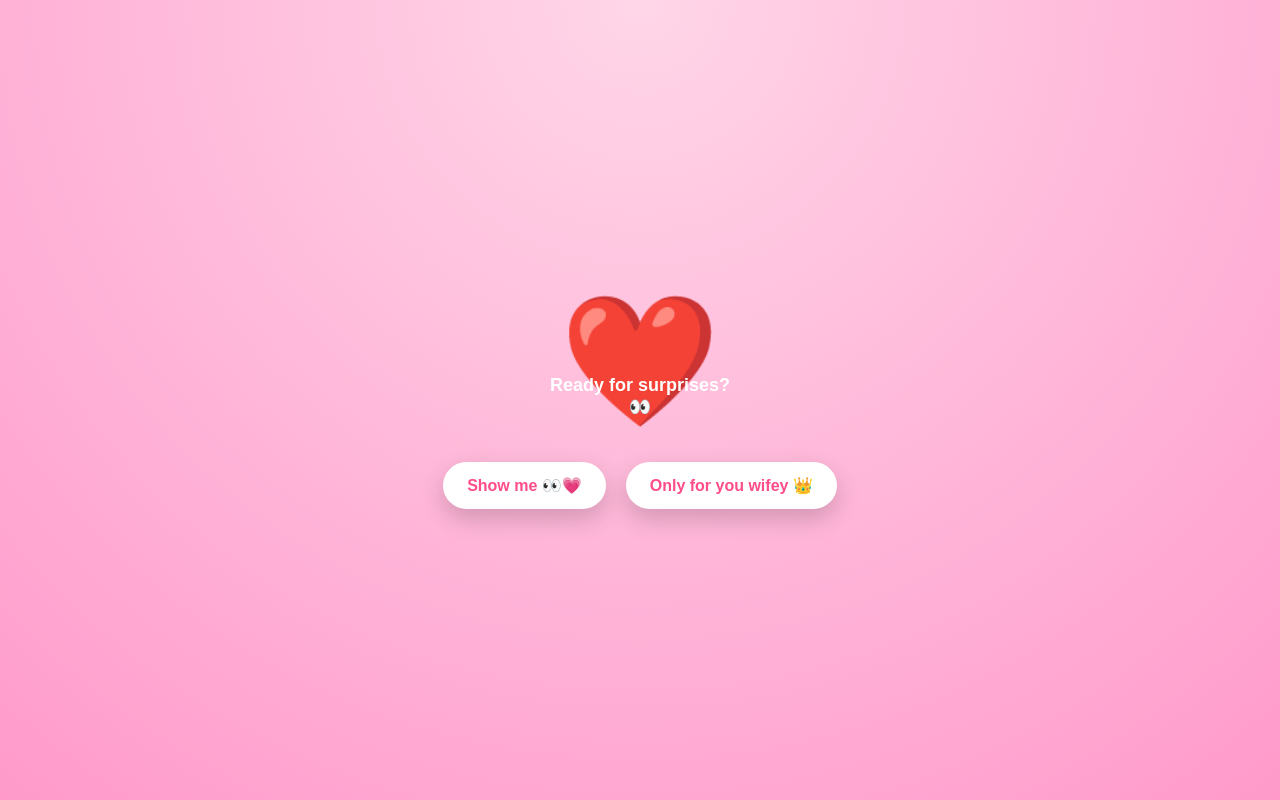
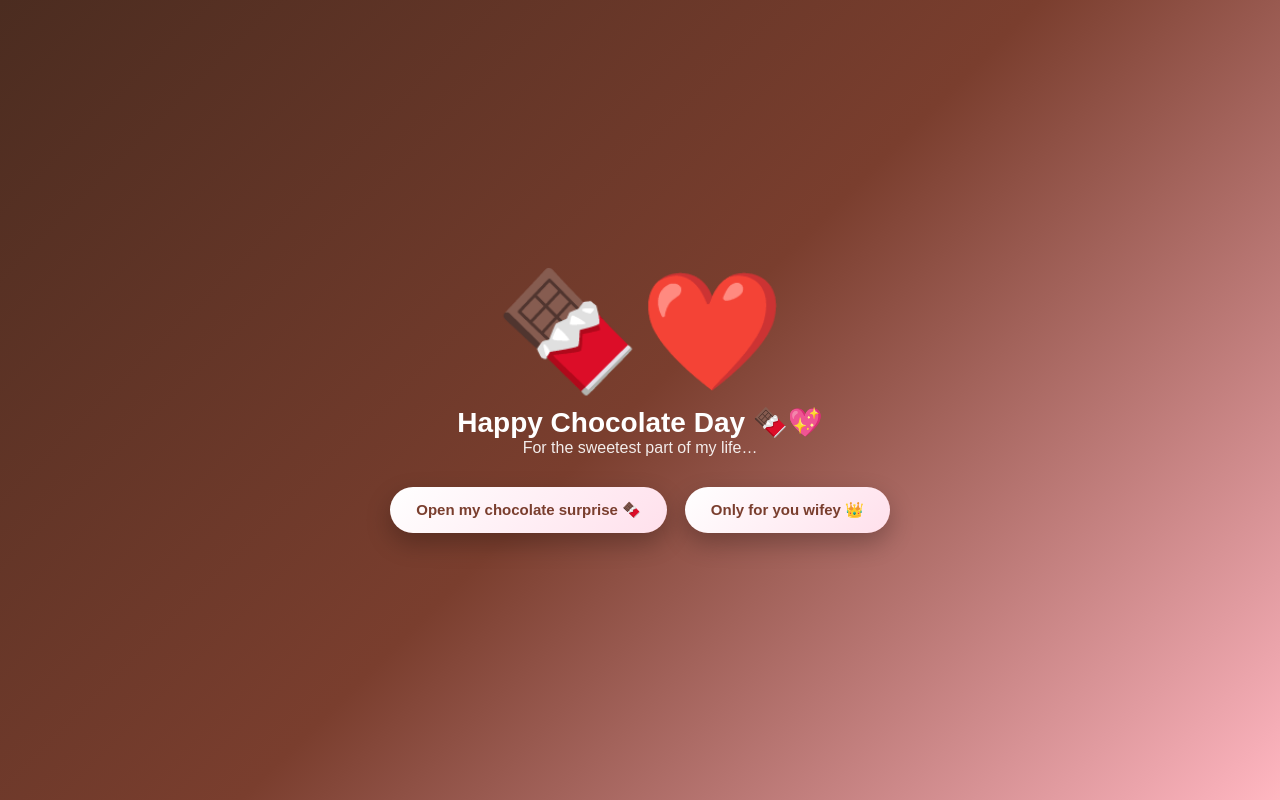
Before and after one commit to kavyansh2720/valentine-site, a Flask app: page /yes in a window 1280 px wide. Run offline with Flask 3, Linux system fonts and the light colour scheme.

Commit message:
Update yes.html

```diff
--- a/templates/yes.html
+++ b/templates/yes.html
@@ -3,7 +3,7 @@
 <head>
 <meta charset="UTF-8" />
 <meta name="viewport" content="width=device-width, initial-scale=1.0"/>
-<title>Surprise 💗</title>
+<title>Happy Chocolate Day 🍫</title>
 
 <style>
 *{
@@ -15,114 +15,117 @@
 
 body{
   height:100vh;
-  background: radial-gradient(circle at top, #ffd6e8, #ff9acb);
+  background: linear-gradient(135deg, #4b2c20, #7a3e2e, #ffb6c1);
   overflow:hidden;
   display:flex;
   align-items:center;
   justify-content:center;
+  color:#fff;
 }
 
-/* MAIN */
+/* CONTAINER */
 .container{
   text-align:center;
   position:relative;
+  padding:20px;
 }
 
-/* HEART */
-.heart{
-  font-size:120px;
-  animation:pulse 2s infinite;
+/* CHOCOLATE HEART */
+.choco-heart{
+  font-size:110px;
+  animation:pulse 2.5s infinite;
 }
 
 @keyframes pulse{
   0%,100%{transform:scale(1);}
-  50%{transform:scale(1.08);}
+  50%{transform:scale(1.1);}
 }
 
-.heart-text{
-  position:absolute;
-  top:48%;
-  left:50%;
-  transform:translate(-50%,-50%);
-  font-size:18px;
-  font-weight:600;
-  color:#fff;
+/* TITLE */
+.title{
+  margin-top:10px;
+  font-size:28px;
+  font-weight:700;
+}
+
+.subtitle{
+  font-size:16px;
+  opacity:.9;
+  margin-bottom:30px;
 }
 
 /* BUTTONS */
 .buttons{
-  margin-top:30px;
   display:flex;
-  gap:20px;
+  gap:18px;
   justify-content:center;
-  transition:.6s;
+  flex-wrap:wrap;
+  transition:.6s ease;
 }
 
 button{
-  padding:14px 24px;
+  padding:14px 26px;
   border:none;
   border-radius:30px;
-  font-size:16px;
+  font-size:15px;
+  font-weight:600;
   cursor:pointer;
-  background:#fff;
-  color:#ff4d88;
-  font-weight:600;
-  box-shadow:0 10px 25px rgba(0,0,0,.18);
+  background:linear-gradient(135deg,#fff,#ffe0ec);
+  color:#7a3e2e;
+  box-shadow:0 10px 25px rgba(0,0,0,.25);
   transition:.3s;
 }
 
 button:hover{
-  transform:scale(1.1);
+  transform:scale(1.12);
 }
 
-/* GLASS MESSAGE BOX */
-.message-box{
+/* GLASS BOX */
+.choco-box{
   display:none;
   margin-top:30px;
-  padding:28px 35px;
+  padding:26px 30px;
   border-radius:22px;
+  backdrop-filter:blur(16px);
+  background:rgba(255,255,255,0.35);
+  border:1px solid rgba(255,255,255,0.45);
+  color:#5a2c1d;
+  box-shadow:0 25px 45px rgba(0,0,0,.35);
   font-size:20px;
   font-weight:600;
-  color:#ff4d88;
-  backdrop-filter: blur(15px);
-  background: rgba(255,255,255,0.35);
-  border:1px solid rgba(255,255,255,0.4);
-  box-shadow:0 25px 40px rgba(0,0,0,.25);
-  min-height:100px;
-  z-index:2;
+  min-height:90px;
 }
 
 /* BACK */
 .back{
   display:none;
-  margin-top:18px;
+  margin-top:16px;
   font-size:14px;
   cursor:pointer;
-  color:#fff;
   text-decoration:underline;
 }
 
-/* HEART BURST */
-.burst-heart{
+/* CHOCOLATE BURST */
+.choco{
   position:absolute;
   font-size:22px;
-  animation:burst 1.2s ease-out forwards;
+  animation:burst 1.3s ease-out forwards;
   pointer-events:none;
 }
 
 @keyframes burst{
   to{
-    transform:translate(var(--x),var(--y)) scale(0);
+    transform:translate(var(--x),var(--y)) rotate(360deg) scale(0);
     opacity:0;
   }
 }
 
-/* ROSE PETALS */
-.petal{
+/* COCOA RAIN */
+.cocoa{
   position:absolute;
   top:-20px;
-  animation:fall 6s linear forwards;
-  opacity:0.8;
+  animation:fall 7s linear forwards;
+  opacity:.8;
 }
 
 @keyframes fall{
@@ -137,69 +140,73 @@ button:hover{
 <body>
 
 <div class="container">
-  <div class="heart">❤️</div>
-  <div class="heart-text">Ready for surprises? 👀</div>
+
+  <div class="choco-heart">🍫❤️</div>
+  <div class="title">Happy Chocolate Day 🍫💖</div>
+  <div class="subtitle">For the sweetest part of my life…</div>
 
   <div class="buttons" id="buttons">
-    <button onclick="showSurprise()">Show me 👀💗</button>
+    <button onclick="openChocolate()">Open my chocolate surprise 🍫</button>
     <button onclick="location.href='letter.html'">Only for you wifey 👑</button>
   </div>
 
-  <div class="message-box" id="message"></div>
-  <div class="back" id="back" onclick="goBack()">⬅️ Take me back</div>
+  <div class="choco-box" id="box"></div>
+  <div class="back" id="back" onclick="goBack()">⬅️ Go back</div>
+
 </div>
 
 <script>
-const text = "Happy Rose Day 🌹\nHappy Anniversary baby 💋💕";
-let i = 0;
+const message =
+"Happy Chocolate Day baby 🍫\nYou make my life sweeter every single day 💕";
+let index = 0;
 
-function showSurprise(){
-  burstHearts();
+function openChocolate(){
+  burstChocolate();
   document.getElementById("buttons").style.opacity="0";
-  document.getElementById("buttons").style.transform="scale(0.7)";
+  document.getElementById("buttons").style.transform="scale(0.8)";
 
   setTimeout(()=>{
     document.getElementById("buttons").style.display="none";
-    document.getElementById("message").style.display="block";
+    document.getElementById("box").style.display="block";
     document.getElementById("back").style.display="block";
-    typeText();
-    roseRain();
+    typeMessage();
+    cocoaRain();
   },600);
 }
 
-function typeText(){
-  const box=document.getElementById("message");
-  if(i<text.length){
-    box.innerHTML += text[i]==="\n" ? "<br>" : text[i];
-    i++;
-    setTimeout(typeText,70);
+function typeMessage(){
+  const box=document.getElementById("box");
+  if(index < message.length){
+    box.innerHTML += message[index]==="\n" ? "<br>" : message[index];
+    index++;
+    setTimeout(typeMessage,70);
   }
 }
 
-function burstHearts(){
-  for(let j=0;j<25;j++){
-    const h=document.createElement("div");
-    h.className="burst-heart";
-    h.innerHTML="💖";
-    h.style.left="50%";
-    h.style.top="50%";
-    h.style.setProperty("--x",`${Math.random()*300-150}px`);
-    h.style.setProperty("--y",`${Math.random()*300-150}px`);
-    document.body.appendChild(h);
-    setTimeout(()=>h.remove(),1200);
+function burstChocolate(){
+  for(let i=0;i<28;i++){
+    const c=document.createElement("div");
+    c.className="choco";
+    c.innerHTML="🍫";
+    c.style.left="50%";
+    c.style.top="50%";
+    c.style.setProperty("--x",`${Math.random()*320-160}px`);
+    c.style.setProperty("--y",`${Math.random()*320-160}px`);
+    document.body.appendChild(c);
+    setTimeout(()=>c.remove(),1300);
   }
 }
 
-function roseRain(){
-  for(let r=0;r<25;r++){
-    const p=document.createElement("div");
-    p.className="petal";
-    p.innerHTML="🌹";
-    p.style.left=Math.random()*100+"vw";
-    p.style.fontSize=(18+Math.random()*14)+"px";
-    p.style.animationDelay=Math.random()*2+"s";
-    document.body.appendChild(p);
-    setTimeout(()=>p.remove(),6000);
+function cocoaRain(){
+  for(let i=0;i<30;i++){
+    const drop=document.createElement("div");
+    drop.className="cocoa";
+    drop.innerHTML="🍬";
+    drop.style.left=Math.random()*100+"vw";
+    drop.style.fontSize=(16+Math.random()*16)+"px";
+    drop.style.animationDelay=Math.random()*2+"s";
+    document.body.appendChild(drop);
+    setTimeout(()=>drop.remove(),7000);
   }
 }
 
```
